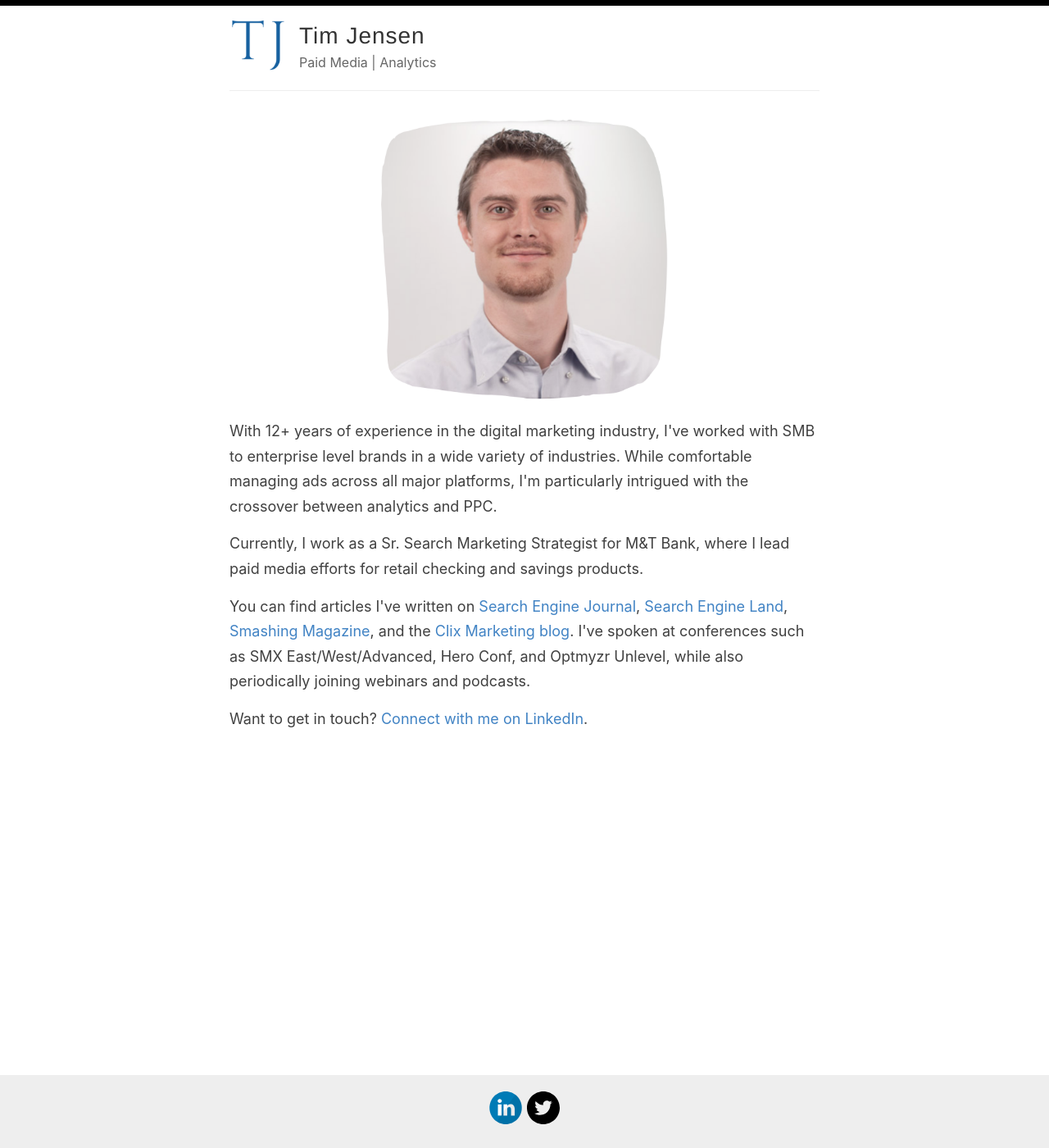
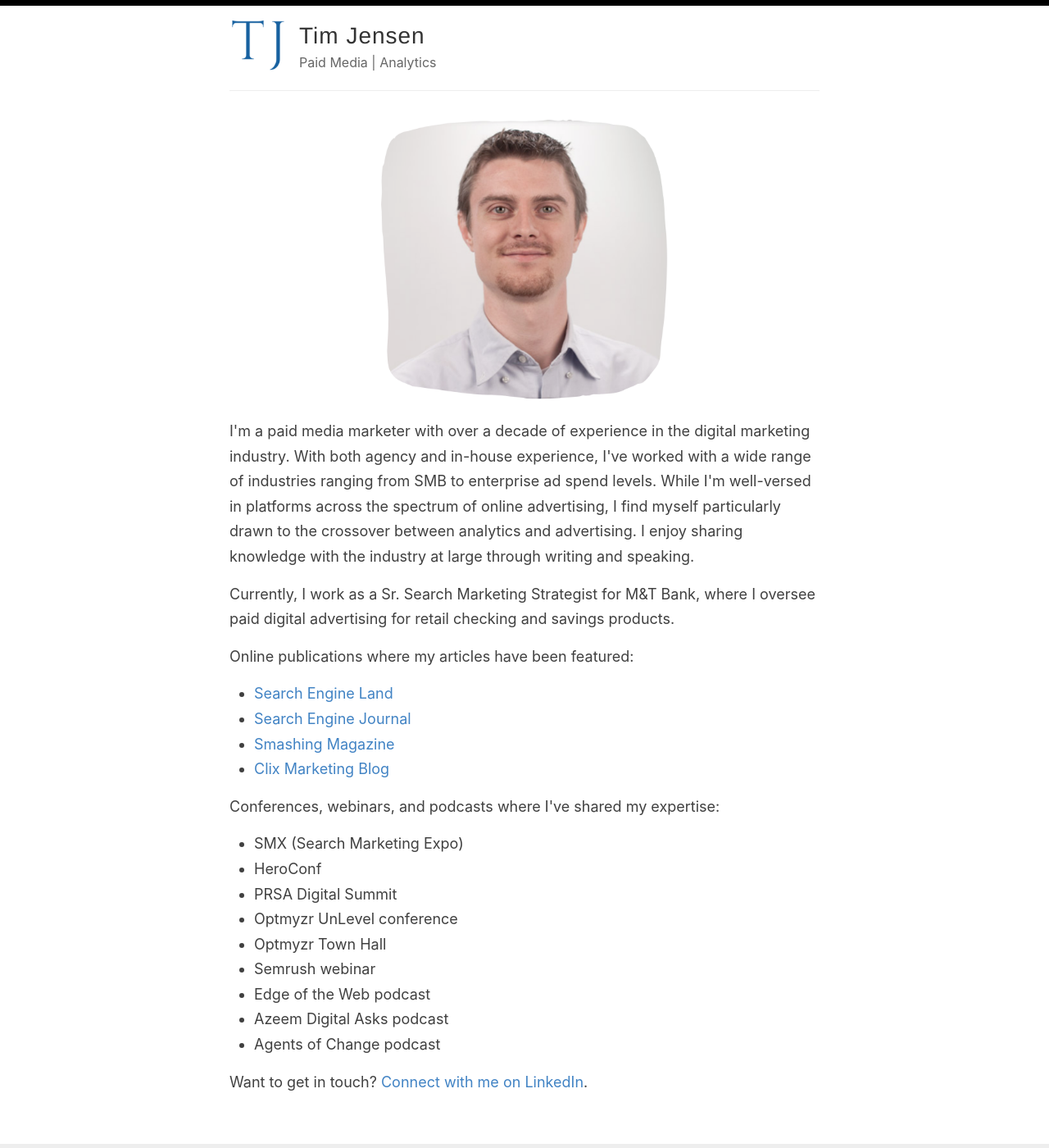
Before and after one commit to timothyjj/timothyjj.github.io, a Jekyll site: the page built from index.html, in a window 1280 px wide and 1400 px high. Shown: the whole window at 82% size. Built offline with Jekyll 4.4.1, drawn with Linux system fonts in a browser that asks for light colours; the list of posts is cut into pages by our own code.

Commit message:
Update index.html

```diff
--- a/index.html
+++ b/index.html
@@ -5,10 +5,31 @@ title: Timothy Jensen
 
 <div><img src="images/headshot.png" class="center"></div>
 
-<p>With 12+ years of experience in the digital marketing industry, I've worked with SMB to enterprise level brands in a wide variety of industries. While comfortable managing ads across all major platforms, I'm particularly intrigued with the crossover between analytics and PPC.</p>
+<p>I'm a paid media marketer with over a decade of experience in the digital marketing industry. With both agency and in-house experience, I've worked with a wide range of industries ranging from SMB to enterprise ad spend levels. While I'm well-versed in platforms across the spectrum of online advertising, I find myself particularly drawn to the crossover between analytics and advertising. I enjoy sharing knowledge with the industry at large through writing and speaking.</p>
 
-<p>Currently, I work as a Sr. Search Marketing Strategist for M&T Bank, where I lead paid media efforts for retail checking and savings products.</p>
+<p>Currently, I work as a Sr. Search Marketing Strategist for M&T Bank, where I oversee paid digital advertising for retail checking and savings products.</p>
 
-<p>You can find articles I've written on <a href="https://www.searchenginejournal.com/author/tim-jensen/" target="_blank">Search Engine Journal</a>, <a href="https://searchengineland.com/author/tim-jensen" target="_blank">Search Engine Land</a>, <a href="https://www.smashingmagazine.com/author/tim-jensen/" target="_blank"> Smashing Magazine</a>, and the <a href="http://www.clixmarketing.com/blog/" target="_blank">Clix Marketing blog</a>. I've spoken at conferences such as SMX East/West/Advanced, Hero Conf, and Optmyzr Unlevel, while also periodically joining webinars and podcasts.</p>
+<p>Online publications where my articles have been featured:
+<ul>
+  <li><a href="https://searchengineland.com/author/tim-jensen">Search Engine Land</a></li>
+  <li><a href="https://www.searchenginejournal.com/author/tim-jensen/">Search Engine Journal</a></li>
+  <li><a href="https://www.smashingmagazine.com/author/tim-jensen/">Smashing Magazine</a></li>
+  <li><a href="http://www.clixmarketing.com/blog/">Clix Marketing Blog</a></li>
+</ul>
+</p>
+
+<p>Conferences, webinars, and podcasts where I've shared my expertise:
+<ul>
+  <li>SMX (Search Marketing Expo)</li>
+  <li>HeroConf</li>
+  <li>PRSA Digital Summit</li>
+  <li>Optmyzr UnLevel conference</li>
+  <li>Optmyzr Town Hall</li>
+  <li>Semrush webinar</li>
+  <li>Edge of the Web podcast</li>
+  <li>Azeem Digital Asks podcast</li>
+  <li>Agents of Change podcast</li>
+</ul>
+</p>
 
 <p>Want to get in touch? <a href="https://www.linkedin.com/in/timothyjjensen/">Connect with me on LinkedIn</a>.</p>
```
